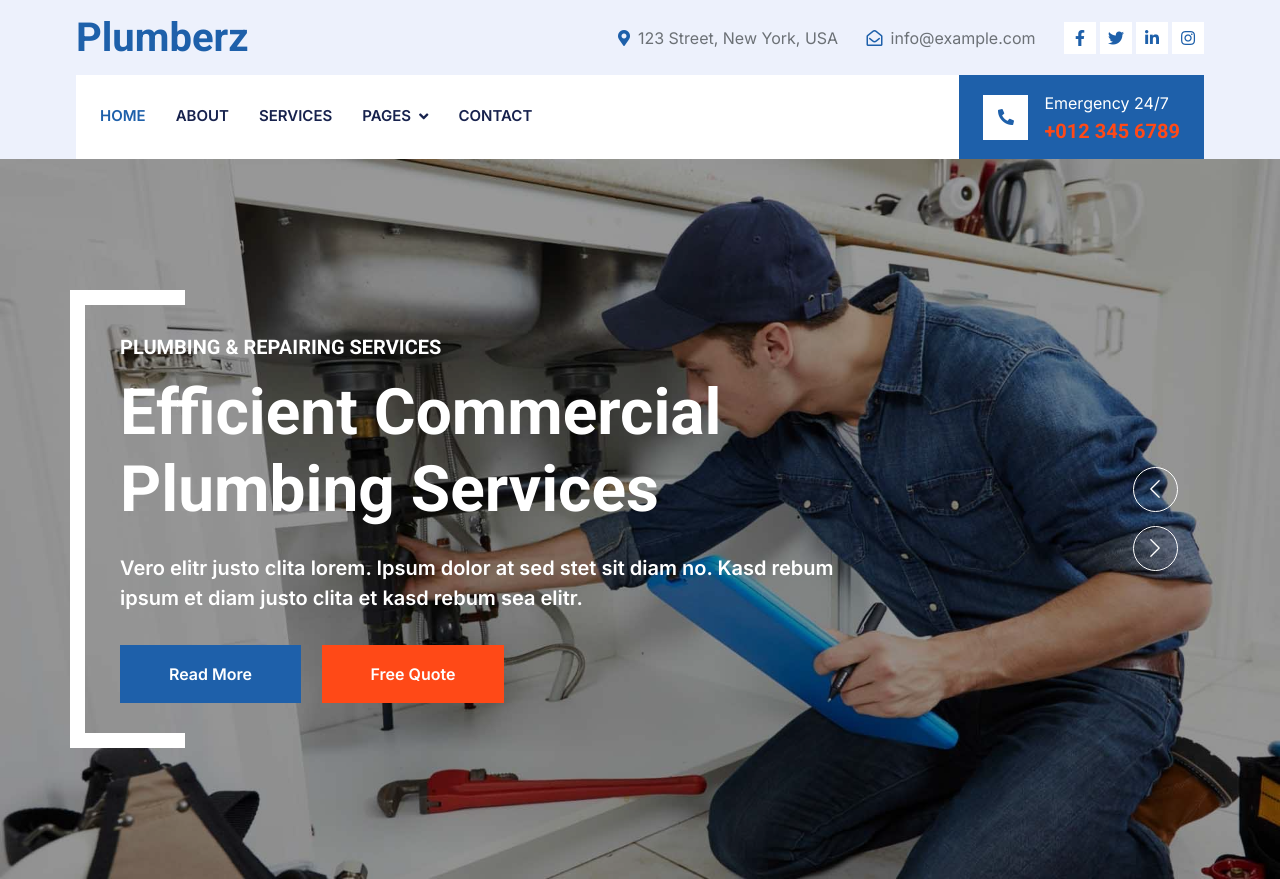
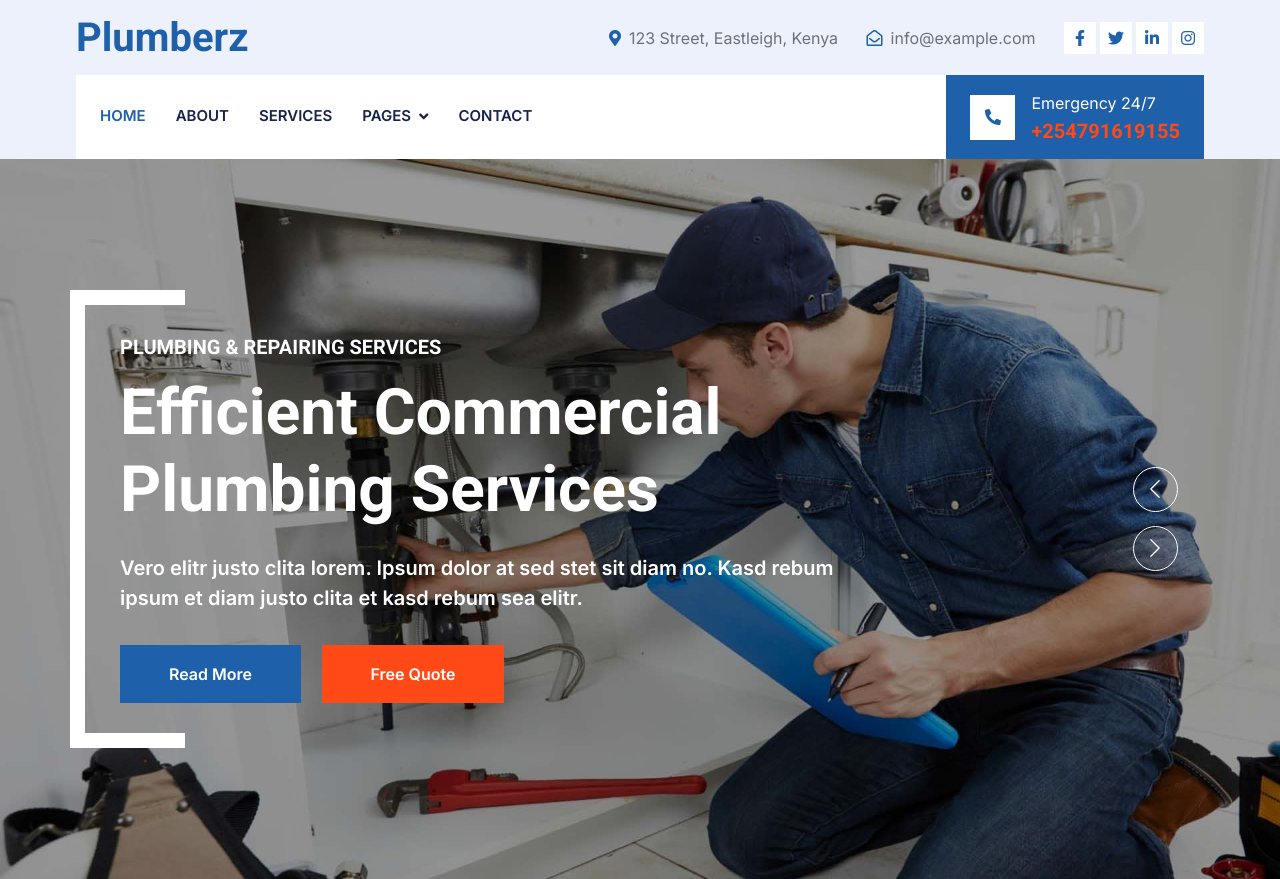
Before and after one commit to McOwino20/plumber-service-website-main, a plain HTML site: page index.html in a window 1280 px wide. Shown: the top 879 px of the page. Drawn offline with nearby package versions, Linux system fonts and the light colour scheme; animation ran at ten frames a second.

Commit message:
Update index.html

```diff
--- a/index.html
+++ b/index.html
@@ -3,7 +3,7 @@
 
 <head>
     <meta charset="utf-8">
-    <title>Plumberz - Free Plumbing Website Template</title>
+    <title>Plumberz - Plumbing Website</title>
     <meta content="width=device-width, initial-scale=1.0" name="viewport">
     <meta content="" name="keywords">
     <meta content="" name="description">
@@ -53,7 +53,7 @@
             <div class="col-lg-9 col-md-12 text-end">
                 <div class="h-100 d-inline-flex align-items-center me-4">
                     <i class="fa fa-map-marker-alt text-primary me-2"></i>
-                    <p class="m-0">123 Street, New York, USA</p>
+                    <p class="m-0">123 Street, Eastleigh, Kenya</p>
                 </div>
                 <div class="h-100 d-inline-flex align-items-center me-4">
                     <i class="far fa-envelope-open text-primary me-2"></i>
@@ -102,7 +102,7 @@
                     </div>
                     <div class="ms-3">
                         <p class="mb-1 text-white">Emergency 24/7</p>
-                        <h5 class="m-0 text-secondary">+012 345 6789</h5>
+                        <h5 class="m-0 text-secondary">+254791619155</h5>
                     </div>
                 </div>
             </div>
@@ -599,7 +599,7 @@
                     </div>
                     <div class="col-md-6 text-center text-md-end">
                         <!--/*** This template is free as long as you keep the footer author’s credit link/attribution link/backlink. If you'd like to use the template without the footer author’s credit link/attribution link/backlink, you can purchase the Credit Removal License from "https://htmlcodex.com/credit-removal". Thank you for your support. ***/-->
-                        Designed By <a class="border-bottom" href="https://htmlcodex.com">HTML Codex</a>
+                        Designed By <a class="border-bottom" href="#">McOwino</a>
                     </div>
                 </div>
             </div>
```
